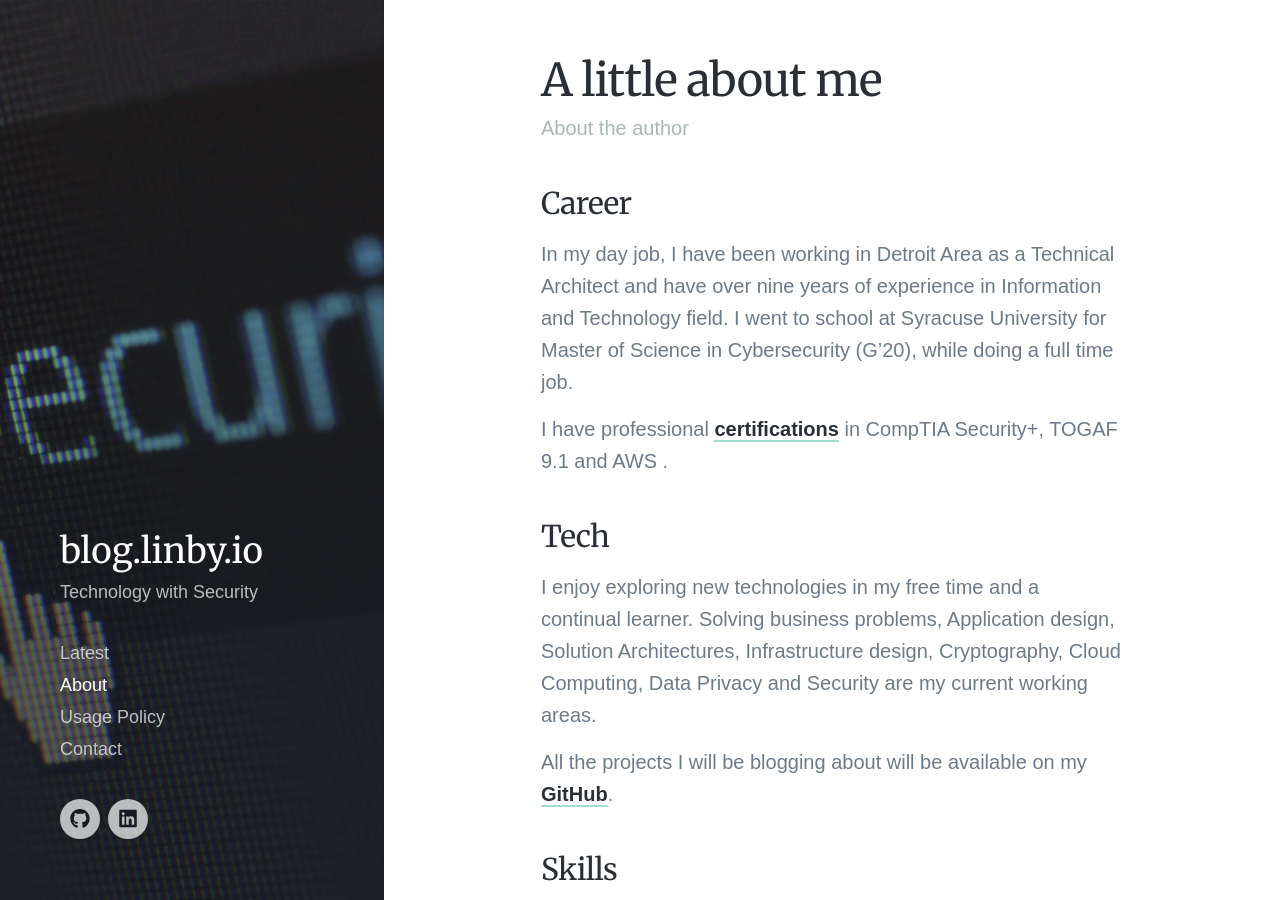
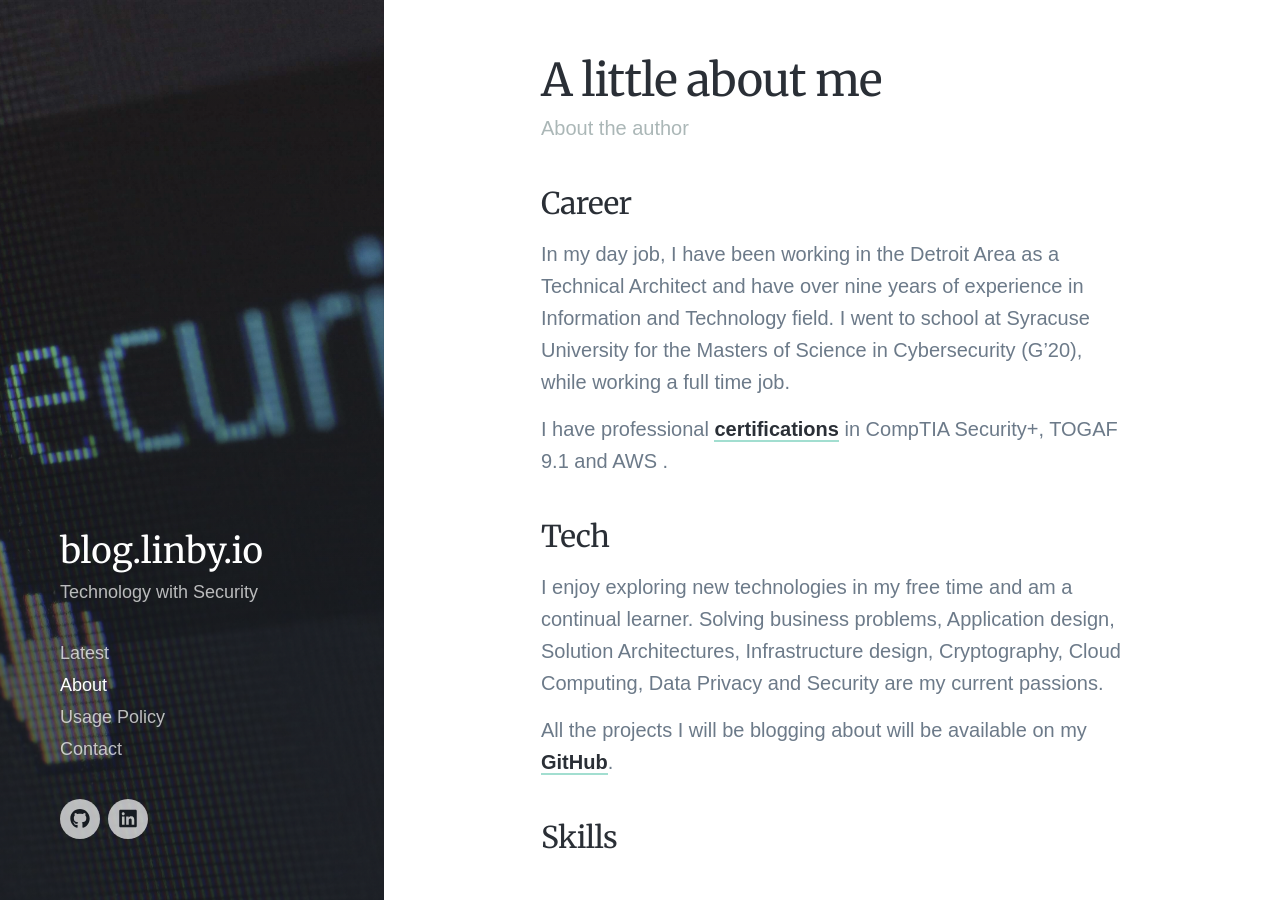
Before and after one commit to bharathkarumudi/bharathkarumudi.github.io, a Jekyll site: the page built from _pages/about.md, in a window 1280 px wide and 900 px high. Built offline with Jekyll 4.4.1, drawn with Linux system fonts in a browser that asks for light colours; nearby versions of some CDN libraries; some web fonts are replaced; some of the changed text lies outside the part shown.

Commit message:
Fixed typos

```diff
--- a/_includes/footer.html
+++ b/_includes/footer.html
@@ -2,7 +2,7 @@
 
 	<div class="footer__copyright">
 		<span>© {{ 'now' | date: "%Y" }} {{ site.data.settings.basic_settings.site_title }} | Made with <span style="color: #e25555;">&#9829;</span> and supports Open Source.<br/>
-		I am also on diet and no cookies :)<a href="/policy">- License and Usage Policy</a>.</span>
+		On a diet and no cookies!<a href="/policy">- License and Usage Policy</a>.</span>
 	</div>
 
 </footer>
--- a/_pages/about.md
+++ b/_pages/about.md
@@ -6,12 +6,12 @@ featured_image: /images/about-me.jpg
 ---
 
 ### Career
-In my day job, I have been working in Detroit Area as a Technical Architect and have over nine years of experience in Information and Technology field. I went to school at Syracuse University for Master of Science in Cybersecurity (G'20), while doing a full time job.
+In my day job, I have been working in the Detroit Area as a Technical Architect and have over nine years of experience in Information and Technology field. I went to school at Syracuse University for the Masters of Science in Cybersecurity (G'20), while working  a full time job.
 
 I have professional [certifications](https://www.youracclaim.com/users/bharath-karumudi/badges?sort=most_popular&page=1) in CompTIA Security+, TOGAF 9.1 and AWS .
 
 ### Tech
-I enjoy exploring new technologies in my free time and a continual learner. Solving business problems, Application design, Solution Architectures, Infrastructure design, Cryptography, Cloud  Computing, Data Privacy and Security are my current working areas.
+I enjoy exploring new technologies in my free time and am a continual learner. Solving business problems, Application design, Solution Architectures, Infrastructure design, Cryptography, Cloud  Computing, Data Privacy and Security are my current passions.
 
 All the projects I will be blogging about will be available on my [GitHub](https://github.com/bharathkarumudi).
 
```
Also changed, not shown: other parts of _pages/about.md (+1 -1 lines), _pages/policy.md (+3 -3 lines).
